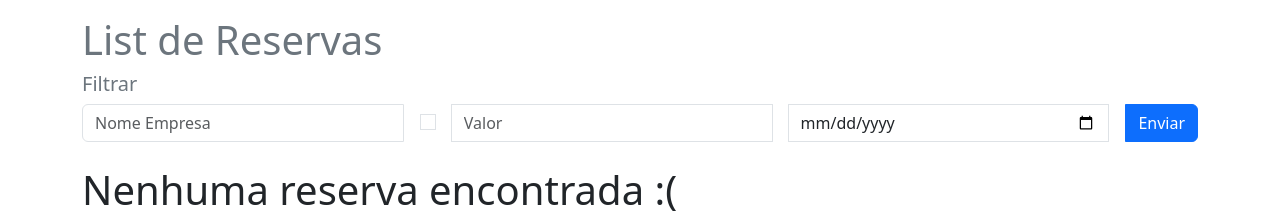
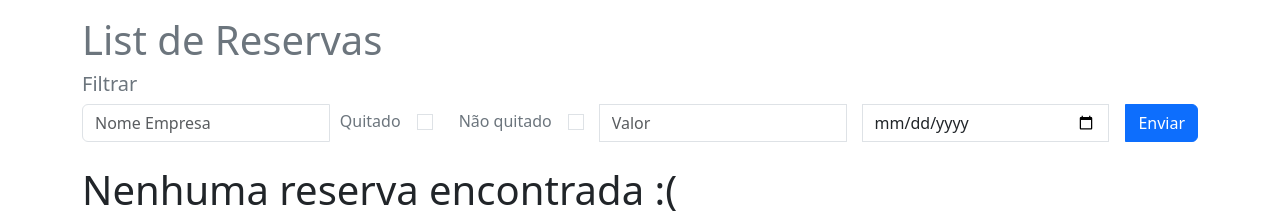
Before and after one commit to thiagomoraiis/reservas-finecap, a Django app: template reservas/templates/reservas/pages/index.html in a window 1280 px wide. Shown: the part 56-278 px from the top of the page. Run offline with Django 4.2, Linux system fonts and the light colour scheme; the template is opened without the code that fills it, so the values that code supplies are empty; some libraries are stand-ins or nearby versions.

Commit message:
Consertando

```diff
--- a/reservas/templates/reservas/pages/index.html
+++ b/reservas/templates/reservas/pages/index.html
@@ -10,7 +10,10 @@
       <form action="{% url 'index' %}" method="get">
         <div class="input-group">
           <input placeholder="Nome Empresa" type="text" name="search-name" class="form-control" value="">
-          <input placeholder="Quitado" type="checkbox" name="search-payed" class="form-check-input mx-3" style="margin-top: 10px;">
+          <label for="search-payed-true" class="text-secondary" style="margin-top: 5px; margin-left: 10px;">Quitado</label>
+          <input id="search-payed-true" placeholder="Quitado" type="radio" name="search-payed" class="form-check-input mx-3" value="True" style="margin-top: 10px;">
+          <label for="search-payed-true" class="text-secondary" style="margin-top: 5px; margin-left: 10px;">Não quitado</label>
+          <input id="search-payed-false" placeholder="Quitado" type="radio" name="search-payed" class="form-check-input mx-3" value="False" style="margin-top: 10px;">
           <input placeholder="Valor" type="text" name="search-value" class="form-control me-3" value="">
           <input placeholder="Data" type="date" name="search-date" class="form-control" value="">
           <button type="submit" class="btn btn-primary ms-3">Enviar</button>
```
Also changed, not shown: reservas/views.py (+9 -8 lines).
